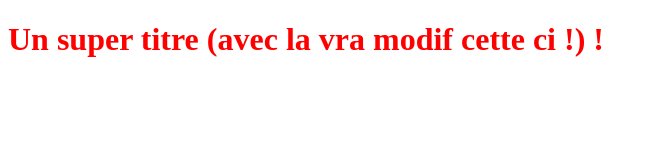
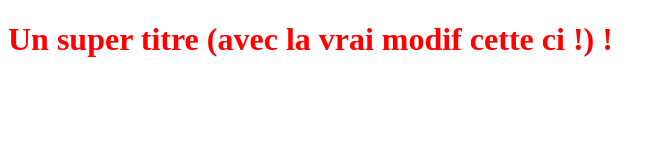
Before and after one commit to c-jules-c/OCRtest, a plain HTML site: page index.html in a window 1280 px wide. Shown: the whole page, without its empty margins (0-664 px from the left). Drawn offline with Linux system fonts and the light colour scheme.

Commit message:
Rajout de i dans le titre H1

```diff
--- a/index.html
+++ b/index.html
@@ -5,6 +5,6 @@
    <link rel="stylesheet" type="text/css" href="styles.css">
 </head>
 <body>
-   <h1>Un super titre (avec la vra modif cette ci !) !</h1>
+   <h1>Un super titre (avec la vrai modif cette ci !) !</h1>
 </body>
 </html>
```
